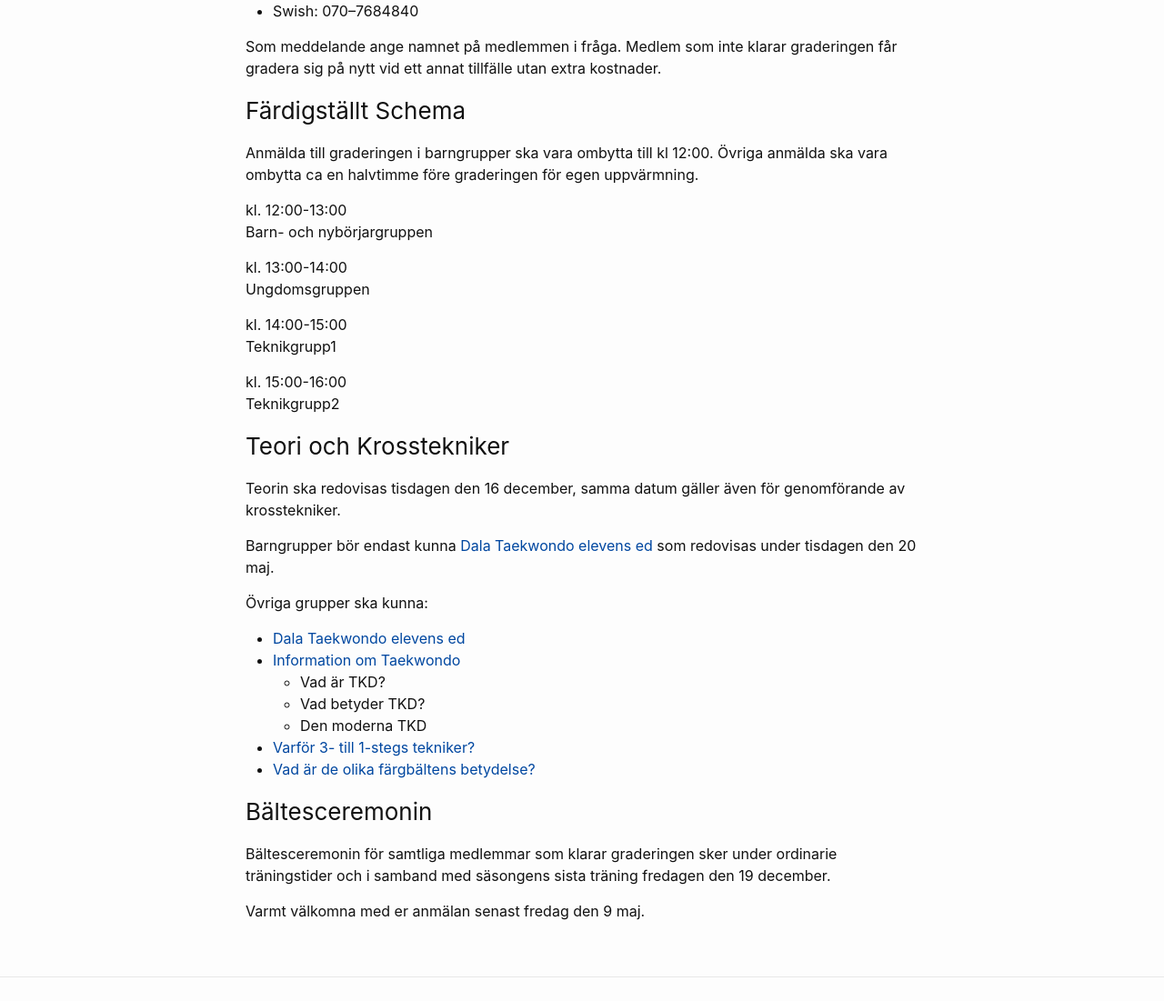
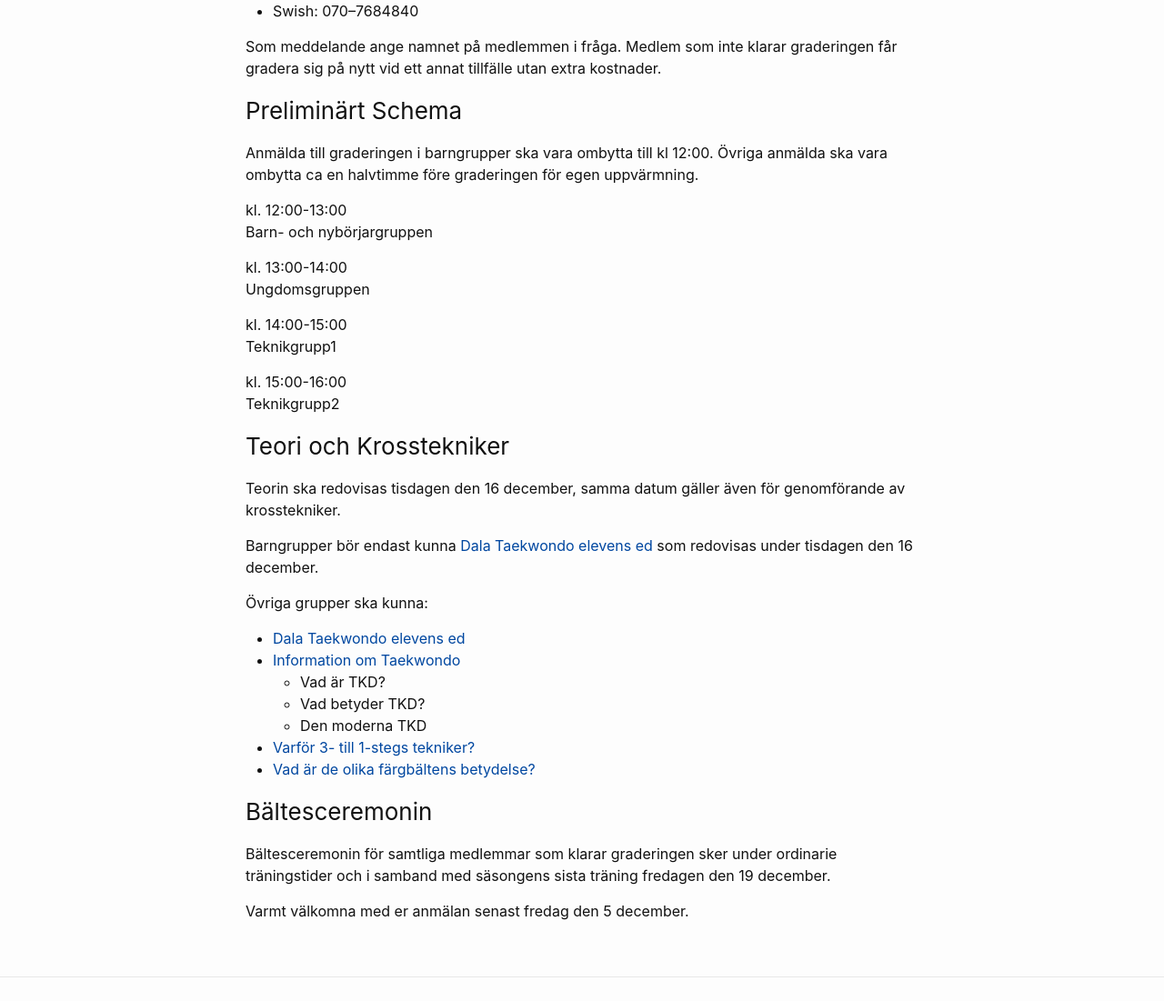
Before and after one commit to dalataekwondo/dalataekwondo.github.io, a Jekyll site: the page built from _posts/2025-11-28-gradering.md, in a window 1280 px wide. Shown: the part 741-1842 px from the top of the page at 91% size. Built offline with Jekyll 4.4.1, drawn with Linux system fonts in a browser that asks for light colours.

Commit message:
Update 2025-11-28-gradering.md

```diff
--- a/_posts/2025-11-28-gradering.md
+++ b/_posts/2025-11-28-gradering.md
@@ -23,7 +23,7 @@ Medlemmar som har haft minst 70 % närvaro under terminen, har betalat medlems-
 
 Som meddelande ange namnet på medlemmen i fråga. Medlem som inte klarar graderingen får gradera sig på nytt vid ett annat tillfälle utan extra kostnader.
 
-### Färdigställt Schema
+### Preliminärt Schema
 
 Anmälda till graderingen i barngrupper ska vara ombytta till kl 12:00. Övriga anmälda ska vara ombytta ca en halvtimme före graderingen för egen uppvärmning.
 
@@ -43,7 +43,7 @@ Teknikgrupp2
 
 Teorin ska redovisas tisdagen den 16 december, samma datum gäller även för genomförande av krosstekniker.
 
-Barngrupper bör endast kunna [Dala Taekwondo elevens ed](/taekwondo#klubbens-ed) som redovisas under tisdagen den 20 maj.
+Barngrupper bör endast kunna [Dala Taekwondo elevens ed](/taekwondo#klubbens-ed) som redovisas under tisdagen den 16 december.
 
 Övriga grupper ska kunna:
 
@@ -59,4 +59,4 @@ Barngrupper bör endast kunna [Dala Taekwondo elevens ed](/taekwondo#klubbens-ed
 
 Bältesceremonin för samtliga medlemmar som klarar graderingen sker under ordinarie träningstider och i samband med säsongens sista träning fredagen den 19 december.
 
-Varmt välkomna med er anmälan senast fredag den 9 maj.
+Varmt välkomna med er anmälan senast fredag den 5 december.
```
